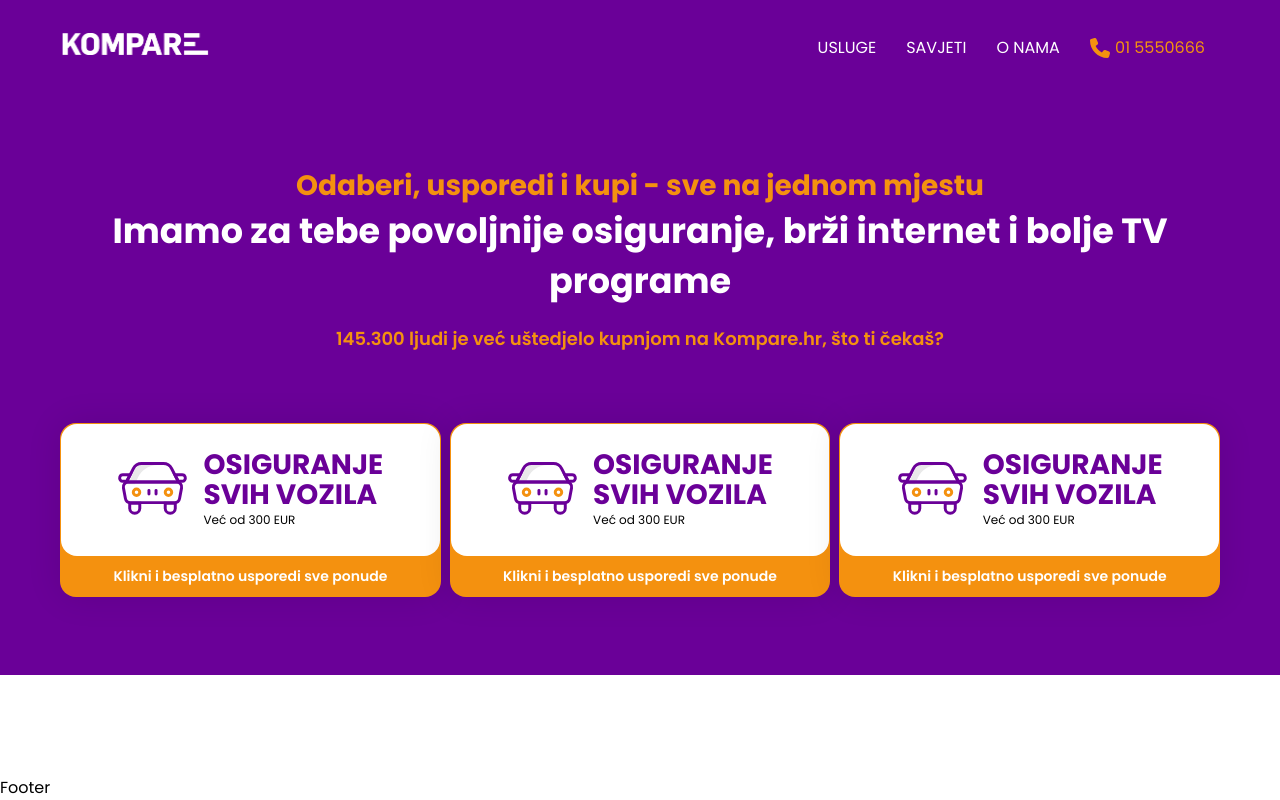
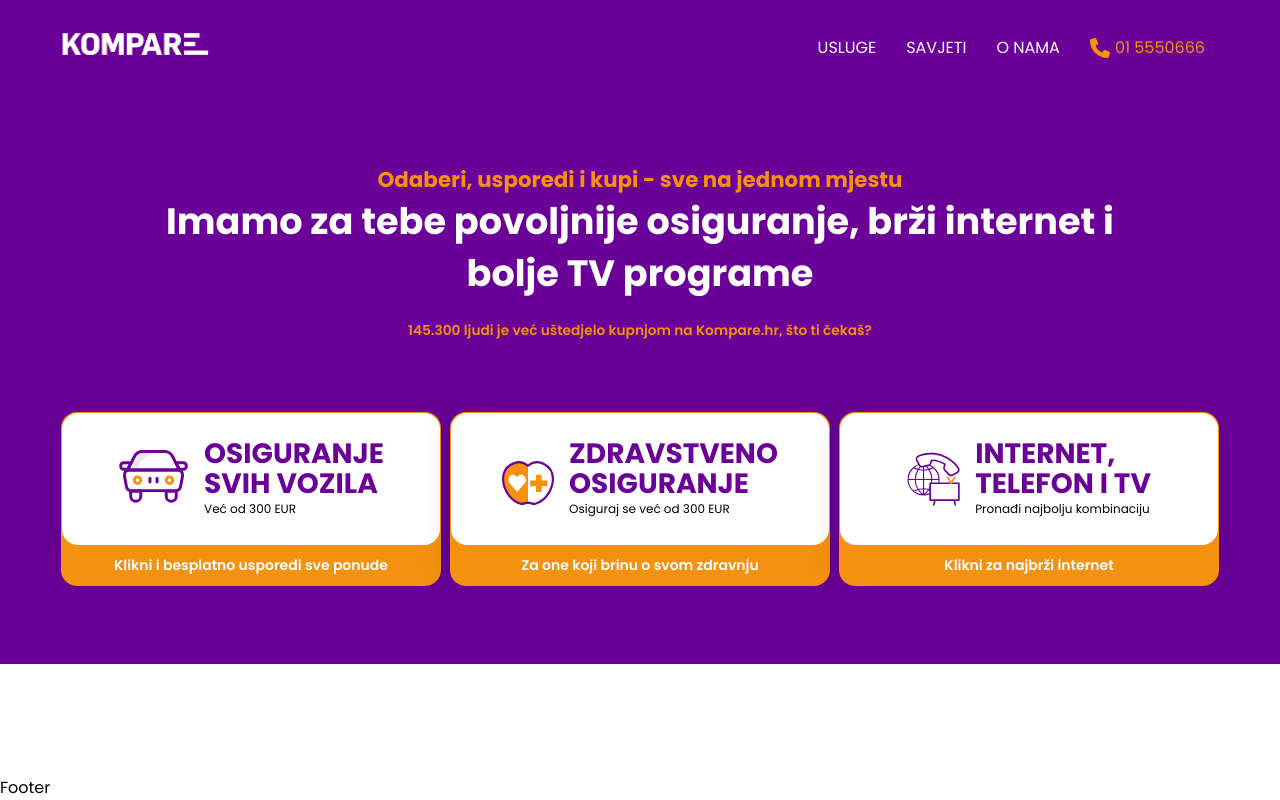
Before and after one commit to MBlazina/kompare, a website built with Vite: page index.html in a window 1280 px wide. Built offline with nearby package versions, Linux system fonts and the light colour scheme.

Commit message:
feat: header banner

```diff
--- a/index.html
+++ b/index.html
@@ -37,11 +37,12 @@
         <div class="header-banner">
           <div class="container">
             <h4 class="heading4">Odaberi, usporedi i kupi - sve na jednom mjestu</h4>
-            <h1 class="heading1">Imamo za tebe povoljnije osiguranje, brži internet i bolje TV programe</h1>
+            <h1 class="heading1 offset-dt-1 col-dt-10">Imamo za tebe povoljnije osiguranje, brži internet i bolje TV programe</h1>
             <p class="subtitle">145.300 ljudi je već uštedjelo kupnjom na Kompare.hr, što ti čekaš?</p>
             <div class="info-cards">
               <!-- INFO CARD 1 -->
               <div class="info-card">
+                <a href="#">
                   <div class="info-card-content">
                     <img src="icons/car.svg" class="info-card-image" alt="" />
                     <div class="info-card-text">
@@ -49,34 +50,39 @@
                       <p class="info-card-subtitle">Već od 300 EUR</p>
                     </div>
                   </div>
+                </a>
                 <div class="info-card-link-container">
-                  <p class="info-card-link">Klikni i besplatno usporedi sve ponude</p>
+                  <p class="info-card-link"><a href="">Klikni i besplatno usporedi sve ponude</a></p>
                 </div>
               </div>
               <!-- INFO CARD 2 -->
               <div class="info-card">
+                <a href="#">
                   <div class="info-card-content">
-                  <img src="icons/car.svg" class="info-card-image" alt="" />
+                    <img src="icons/apple.svg" class="info-card-image" alt="" />
                     <div class="info-card-text">
-                    <h4 class="info-card-title">OSIGURANJE SVIH VOZILA</h4>
-                    <p class="info-card-subtitle">Već od 300 EUR</p>
+                      <h4 class="info-card-title">ZDRAVSTVENO OSIGURANJE</h4>
+                      <p class="info-card-subtitle">Osiguraj se već od 300 EUR</p>
                     </div>
                   </div>
+                </a>
                 <div class="info-card-link-container">
-                  <p class="info-card-link">Klikni i besplatno usporedi sve ponude</p>
+                  <p class="info-card-link"><a href="">Za one koji brinu o svom zdravnju</a></p>
                 </div>
               </div>
               <!-- INFO CARD 3 -->
               <div class="info-card">
+                <a href="#">
                   <div class="info-card-content">
-                  <img src="icons/car.svg" class="info-card-image" alt="" />
+                    <img src="icons/media.svg" class="info-card-image" alt="" />
                     <div class="info-card-text">
-                    <h4 class="info-card-title">OSIGURANJE SVIH VOZILA</h4>
-                    <p class="info-card-subtitle">Već od 300 EUR</p>
+                      <h4 class="info-card-title">INTERNET, TELEFON&nbsp;I&nbsp;TV</h4>
+                      <p class="info-card-subtitle">Pronađi najbolju kombinaciju</p>
                     </div>
                   </div>
+                </a>
                 <div class="info-card-link-container">
-                  <p class="info-card-link">Klikni i besplatno usporedi sve ponude</p>
+                  <p class="info-card-link"><a href="">Klikni za najbrži internet</a></p>
                 </div>
               </div>
             </div>
--- a/theme/components/_header-banner.scss
+++ b/theme/components/_header-banner.scss
@@ -1,16 +1,24 @@
 .header-banner {
   background: $primary;
   text-align: center;
-  padding-top: 71px;
-  padding-bottom: 78px;
+  padding: 20px 0;
+  @media screen and (min-width: $break-mobile) {
+    padding: 70px 0;
+  }
+
   .heading4 {
     color: $secondary;
   }
+
   .heading1 {
     color: $white;
   }
+
   .subtitle {
     color: $secondary;
-    padding-bottom: 72px;
+    margin-bottom: 20px;
+    @media screen and (min-width: $break-mobile) {
+      margin-bottom: 72px;
+    }
   }
 }
--- a/theme/components/_info-card.scss
+++ b/theme/components/_info-card.scss
@@ -1,19 +1,24 @@
 .info-cards {
-  display: block;
+  display: flex;
+  justify-content: center;
   gap: 9px;
   flex-wrap: wrap;
-  @media screen and (min-width: $break-mobile) {
-    display: flex;
-  }
 }
 .info-card {
-  flex: 1;
+  display: flex;
+  flex-direction: column;
   background: $secondary;
   padding: 1px;
   box-shadow: 0px 0px 34.8632px rgba(0, 0, 0, 0.1);
   border-radius: 16px;
+  width: 380px;
+  margin-bottom: 8px;
+}
+.info-card a {
+  flex: 1;
 }
 .info-card-content {
+  height: 100%;
   background: $white;
   border-radius: 16px;
   padding: 26px;
--- a/theme/core/_fonts.scss
+++ b/theme/core/_fonts.scss
@@ -5,7 +5,8 @@
 }
 /* HEADINGS */
 .heading1 {
-  font-size: clamp(35px, 2.5vw, 48px);
+  /* font-size: clamp(24px, 2.5vw, 48px); */
+  font-size: fluidVal(24, 48);
   line-height: 1.42;
   font-weight: 700;
 
@@ -24,8 +25,9 @@
   padding-bottom: 24px;
 }
 .heading4 {
-  font-size: 28px;
-  line-height: 40px;
+  /* font-size: 28px; */
+  font-size: fluidVal(14, 28);
+  line-height: 1.43;
   font-weight: 700;
 }
 
@@ -35,8 +37,10 @@
   font-weight: 400;
 }
 .subtitle {
-  font-size: 18px;
-  line-height: 24px;
+  /* font-size: 18px; */
+  font-size: fluidVal(9, 18);
+
+  line-height: 1.33;
   font-weight: 600;
 }
 
--- /dev/null
+++ b/theme/core/_grid.scss
@@ -0,0 +1,25 @@
+/* WIDTH */
+.col-1 {
+  width: calc(1 / 12 * 100%);
+}
+.col-6 {
+  width: calc(6 / 12 * 100%);
+}
+.col-10 {
+  width: calc(10 / 12 * 100%);
+}
+.col-dt-10 {
+  @media screen and (min-width: $break-mobile) {
+    width: calc(10 / 12 * 100%);
+  }
+}
+
+/* OFFSET */
+.offset-1 {
+  margin-left: calc(1 / 12 * 100%);
+}
+.offset-dt-1 {
+  @media screen and (min-width: $break-mobile) {
+    margin-left: calc(1 / 12 * 100%);
+  }
+}
--- a/theme/core/_mixins.scss
+++ b/theme/core/_mixins.scss
@@ -1 +1,14 @@
 $break-mobile: 576px;
+$break-max: 1920px;
+
+$fluid-width-min: 567;
+$fluid-width-max: 1920;
+
+//FLUID TYPOGRAPHY FUNCTION
+@function fluidVal($valMin, $valMax) {
+  $valMin-px: $valMin * 1px;
+  $valMax-px: $valMax * 1px;
+  $width-min-px: $fluid-width-min * 1px;
+  @return clamp(#{$valMin-px}, calc(#{$valMin-px} + (#{$valMin} - #{$valMax}) * ((100vw - #{$width-min-px}) / (#{$fluid-width-min} - #{$fluid-width-max}))), #{$valMax-px});
+}
+/* font-size: calc([value-min] + ([value-max] - [value-min]) * ((100vw - [breakpoint-min]) / ([breakpoint-max] - [breakpoint-min]))); */
--- a/theme/core/main.scss
+++ b/theme/core/main.scss
@@ -1,7 +1,9 @@
+@import "./mixins";
+@import "./base";
 @import "./base";
 @import "./colors";
 @import "./fonts";
-@import "./mixins";
+@import "./grid";
 
 @import "../components/index.scss";
 @import "../utils/index.scss";
```
Lines whose indentation alone changed are shown as unchanged.
